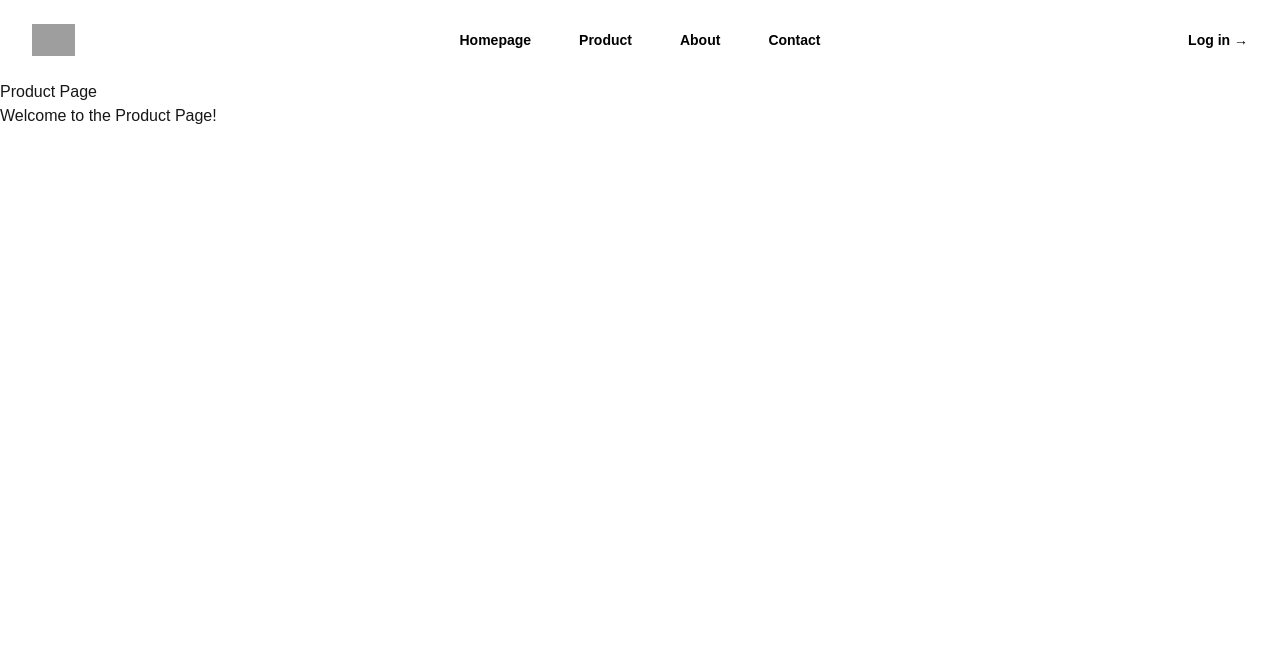
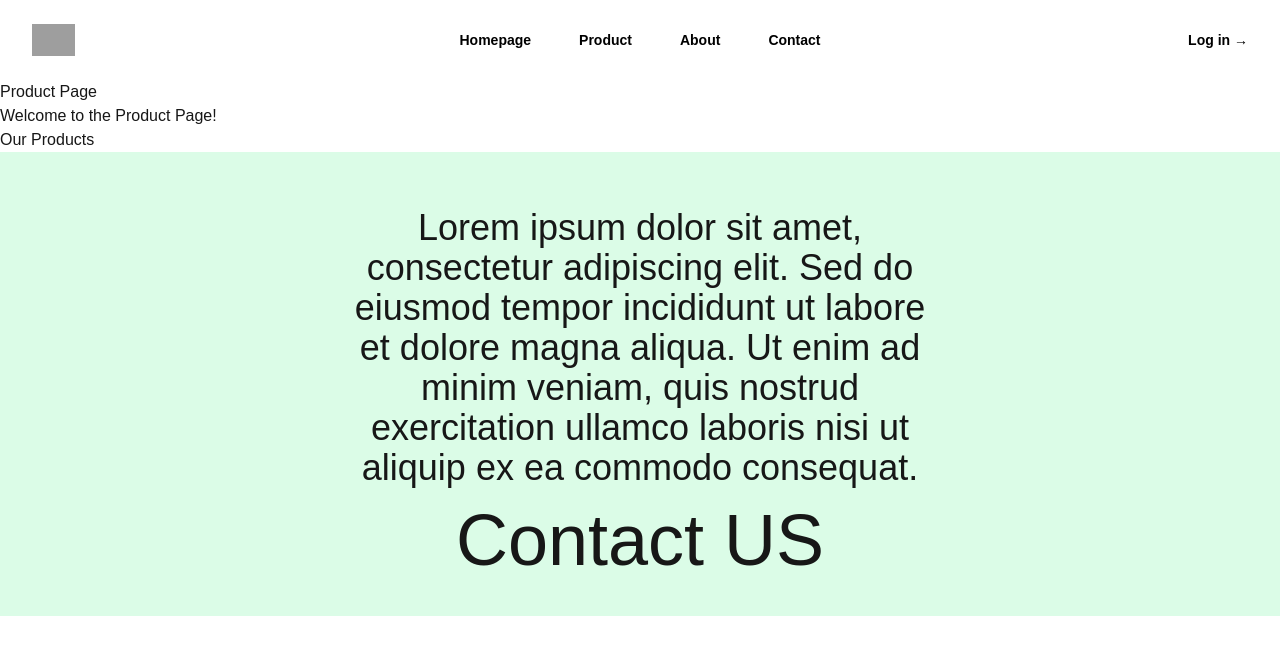
Before and after one commit to FHajid/AeroSphere, a Next.js app: page /product in a window 1280 px wide. Shown: the top 654 px of the page. Built offline with nearby package versions, Linux system fonts and the light colour scheme; grey boxes are pictures that could not be loaded.

Commit message:
The product page  wireframe have been place (Need to add more to it) and a Design not yet

```diff
--- a/app/product/page.tsx
+++ b/app/product/page.tsx
@@ -1,12 +1,34 @@
 import React from 'react'
 import Header from '../component/header'
+import Footer from '../component/footer'
 
 export default function productPage() {
   return (
-    <main>
+    <div>
         <Header />
+        <main>
+        {/* PRODUCT CAROUSEL SECTION */}
+        <section>
         <h1>Product Page</h1>
         <p>Welcome to the Product Page!</p>
-    </main>
+        </section>
+
+      {/* PRODUCTS CATEGORY SECTION */}
+        <section>
+        <h2>Our Products</h2>
+        </section>
+      {/* FEATURED PRODUCTS SECTION */}
+        <section>
+
+        </section>
+
+        <article>
+
+        </article>
+
+        </main>
+        <Footer />
+
+    </div>
   )
 }
```
